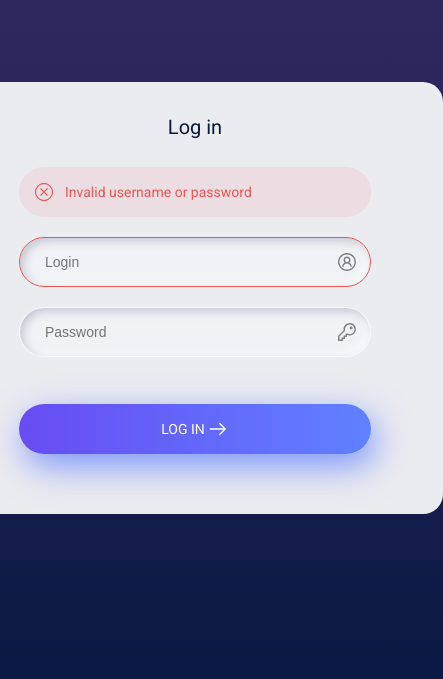
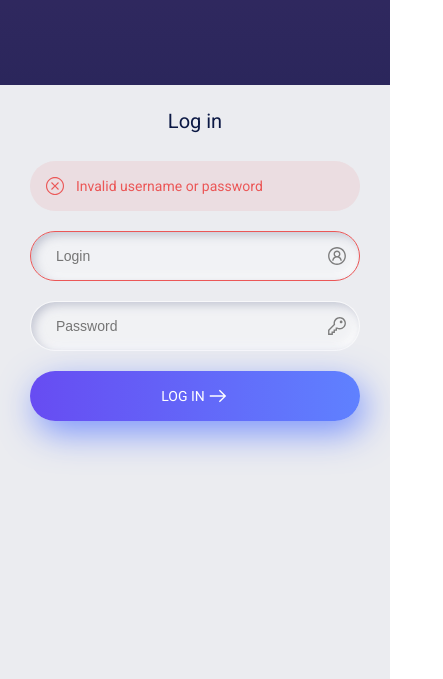
Before and after one commit to spacetab-io/docker-keycloak-template, a website: page index.html in a window 390 px wide. Shown: the part 165-844 px from the top of the page, 443 px wide, since content can reach past the window. Drawn offline with nearby package versions, Linux system fonts and the light colour scheme; files that its build step writes are made by us from their sources; files whose address does not match are found by name.

Commit message:
Стили для мобилки

```diff
--- a/index.html
+++ b/index.html
@@ -4,11 +4,14 @@
     <meta charset="UTF-8">
     <title>Title</title>
     <link rel="stylesheet" type="text/css" href="./output.css" />
+    <meta name="viewport" content="width=device-width, initial-scale=1">
 </head>
 <body class="st-app">
-    <svg class="st-app__logo">
-        <use xlink:href="#logo" />
-    </svg>
+    <div class="st-app__logo-wrap">
+        <svg class="st-app__logo">
+            <use xlink:href="#logo" />
+        </svg>
+    </div>
     <div class="st-app__box">
         <h1 class="st-app__title">
             Log in
--- a/index.js
+++ b/index.js
@@ -6,7 +6,7 @@ const postcss = require('postcss')
 
 var result = sass.renderSync({
     file: 'keycloak.scss',
-    outputStyle: 'compressed',
+    //outputStyle: 'compressed',
     outFile: './output.css',
 });
 
--- a/keycloak.scss
+++ b/keycloak.scss
@@ -10,6 +10,12 @@ html {
   width: 100%;
 }
 
+@mixin mobile() {
+  @media screen and (max-width: 540px) {
+    @content;
+  }
+}
+
 .st-app {
   font-family: Roboto;
   display: flex;
@@ -18,6 +24,14 @@ html {
   height: 100%;
   width: 100%;
   background-image: linear-gradient(to top, #0b1844, #382c65);
+
+  &__logo-wrap {
+    display: flex;
+    align-items: center;
+    justify-content: center;
+    flex-shrink: 0;
+    margin: 100px auto;
+  }
 
   &__box {
     display: flex;
@@ -122,8 +136,6 @@ html {
   &__logo {
     width: 200px;
     height: 47px;
-    flex-shrink: 0;
-    margin: 100px 0 100px;
     background-image: url("./icons/logo.svg");
   }
 
@@ -141,4 +153,39 @@ html {
     flex-shrink: 0;
     flex-grow: 0;
   }
+
+  @include mobile {
+    background-image: linear-gradient(to top, #0b1844, #382c65);
+    justify-content: space-between;
+
+    &__box {
+      width: 100%;
+      border-radius: 0;
+      padding: 26px 30px;
+      flex-grow: 1;
+    }
+
+    &__input {
+      width: 100%;
+      flex-shrink: 1;
+    }
+
+    &__button {
+      width: 100%;
+      flex-shrink: 1;
+      margin-top: 0px;
+    }
+
+    &__error {
+      width: 100%;
+      flex-shrink: 1;
+    }
+
+    &__logo-wrap {
+      margin: 0;
+      max-height: 250px;
+      min-height: 160px;
+      flex-grow: 1;
+    }
+  }
 }
```
